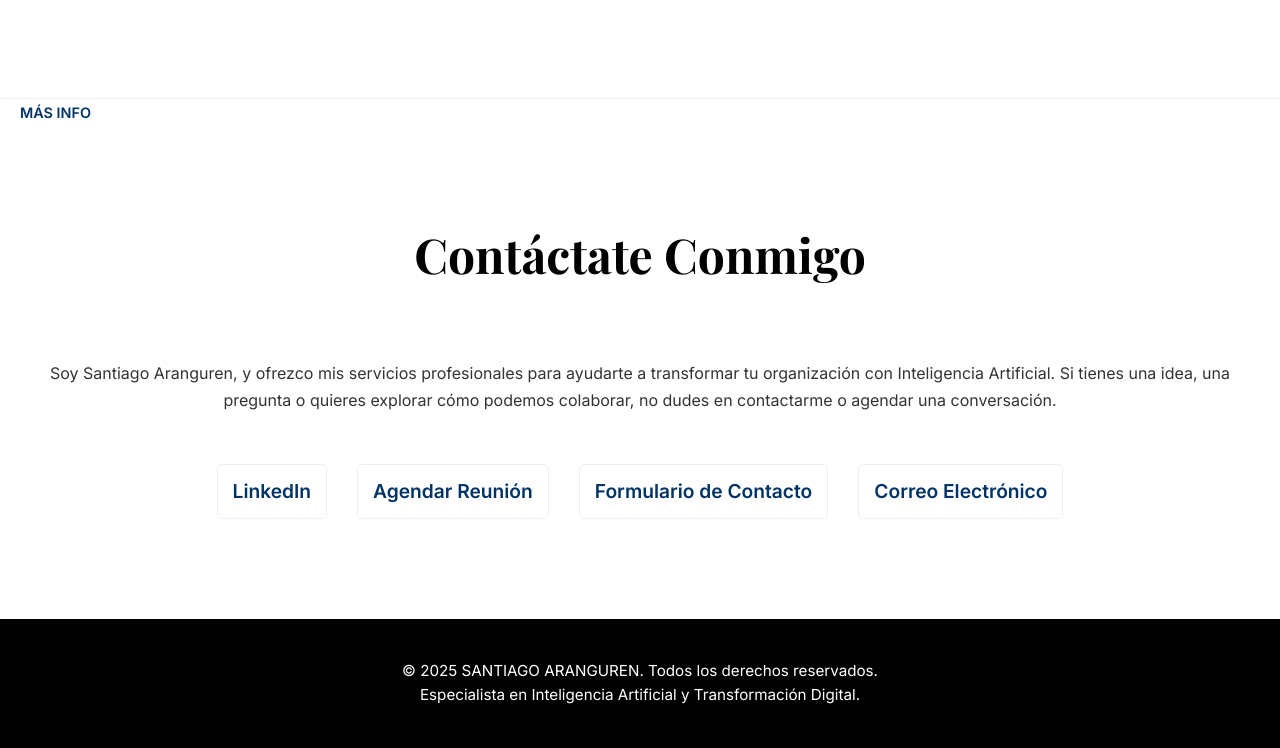
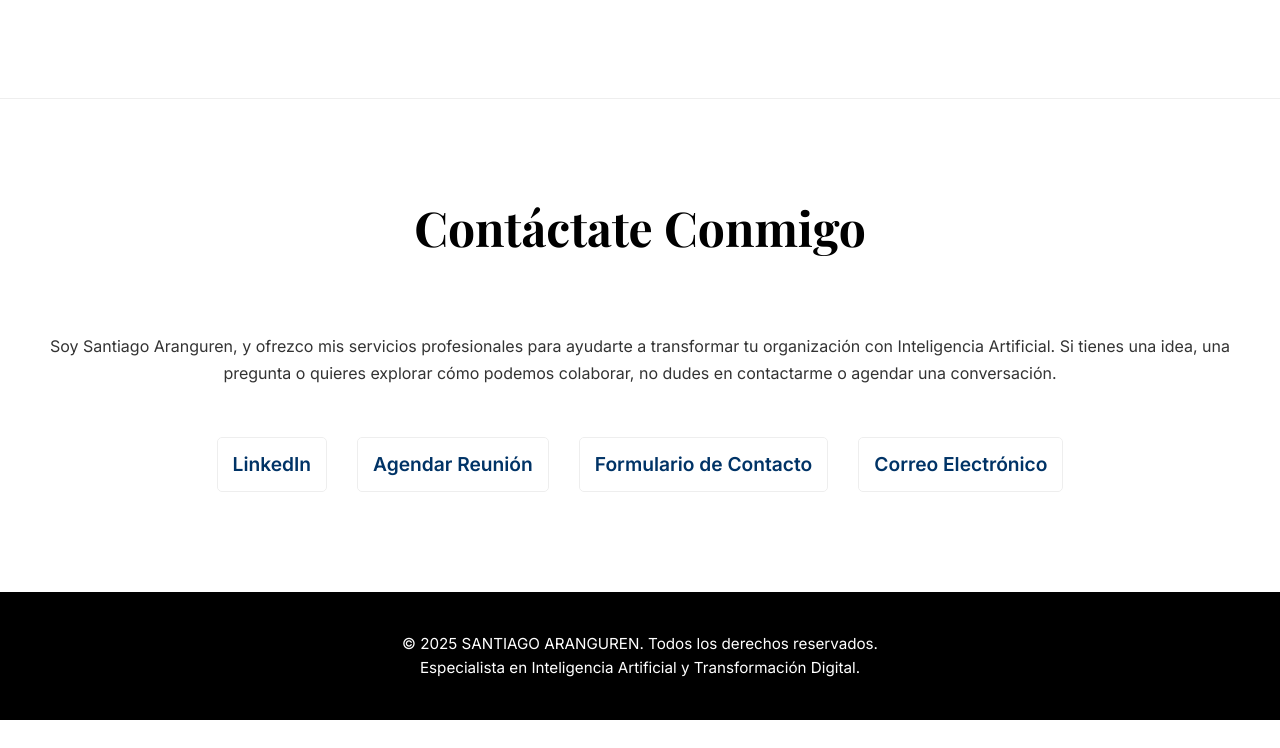
Before and after one commit to CastorPolux2050/Santiago, a plain HTML site: page index.html in a window 1280 px wide. Shown: the part 4349-5097 px from the top of the page. After the commit the page ends 5069 px from the top, so only its background shows below. Drawn offline with nearby package versions, Linux system fonts and the light colour scheme.

Commit message:
Fix HTML markup

```diff
--- a/index.html
+++ b/index.html
@@ -55,7 +55,7 @@
             <div class="container">
                 <h2>Mis Servicios</h2>
                 <div class="project-grid">
-                    <!-- SERVICIO 1:                    <!-- SERVICIO 1: Sesión Estratégica -->
+                    <!-- SERVICIO 1: Sesión Estratégica -->
                     <div class="project-card">
                         <img src="/home/ubuntu/upload/search_images/QeGUujTOvHDP.jpg" alt="Sesión Estratégica">
                         <div class="card-content">
@@ -128,11 +128,6 @@
                     </div>
                 </div>
             </div>
-        </section>           <a href="#" class="btn-small">MÁS INFO</a>
-                        </div>
-                    </div>
-                </div>
-            </div>
         </section>
 
         <section id="contact" class="section">
```
